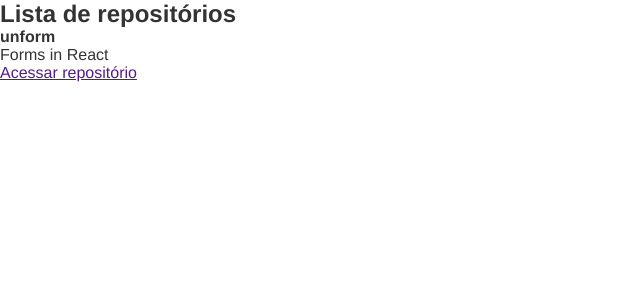
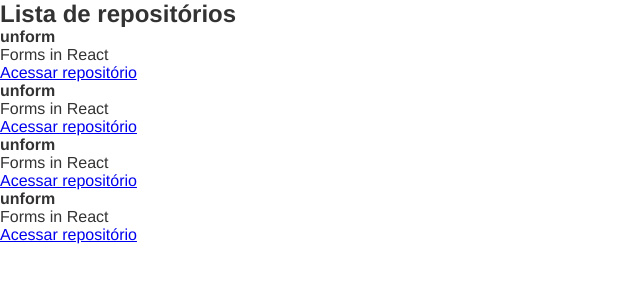
Before and after one commit to polyanetuag/01-github-explorer, a React app: page / in a window 1280 px wide. Shown: the top 300 px of the page, without its empty margins (0-640 px from the left). Built offline with nearby package versions, Linux system fonts and the light colour scheme.

Commit message:
Replace hardcoded repository details with RepositoryItem component in RepositoryList

```diff
--- a/src/components/RepositoryList.jsx
+++ b/src/components/RepositoryList.jsx
@@ -1,14 +1,21 @@
+import { RepositoryItem } from "./RepositoryItem";
+
+const repository = {
+  name: "unform",
+  description: "Forms in React",
+  link: "https://github.com/unform/unform",
+};
+
 export function RepositoryList() {
   return (
     <section className="repository-list">
       <h1>Lista de repositórios</h1>
 
       <ul>
-        <li>
-          <strong>unform</strong>
-          <p>Forms in React</p>
-          <a href="">Acessar repositório</a>
-        </li>
+        <RepositoryItem repository={repository} />
+        <RepositoryItem repository={repository} />
+        <RepositoryItem repository={repository} />
+        <RepositoryItem repository={repository} />
       </ul>
     </section>
   );
```
